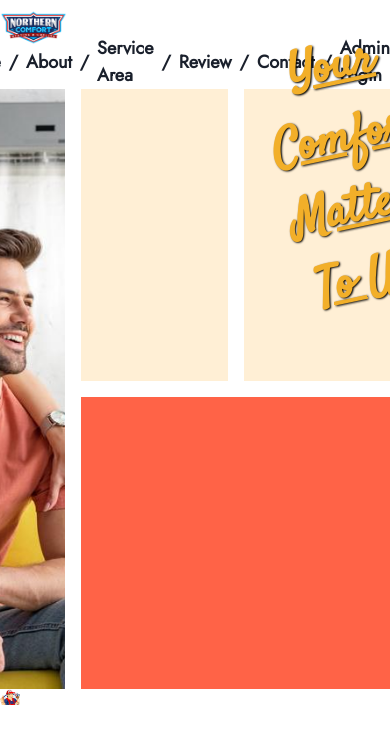
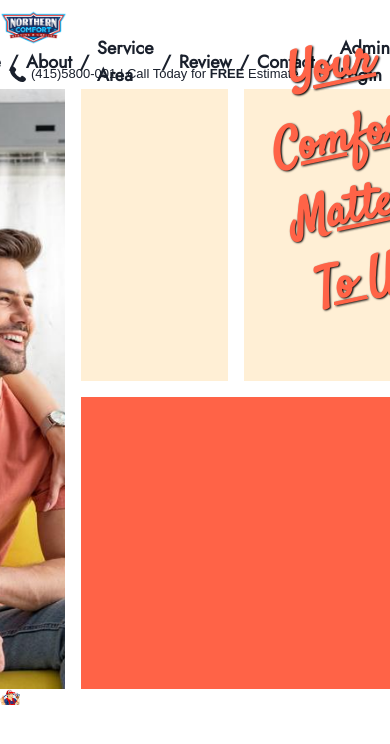
Before and after one commit to hngreenberg/NorthernComfort, a React (Create React App) app in the folder nc-project/: page / in a window 390 px wide. Shown: the top 744 px of the page. Built offline with nearby package versions, Linux system fonts and the light colour scheme.

Commit message:
added phone in home top=left corner

```diff
--- a/nc-project/src/pages/Home.js
+++ b/nc-project/src/pages/Home.js
@@ -1,5 +1,6 @@
 import React from "react";
-import { Box, Text, Grid, GridItem } from "@chakra-ui/react";
+import { PhoneIcon } from '@chakra-ui/icons'
+import { Box, Grid, GridItem, Text } from "@chakra-ui/react";
 import bgImage from "../images/couple-sitting.jpg";
 import "../Fonts.css";
 
@@ -43,12 +44,24 @@ function Home() {
     <>
     <Box style={{
       position: 'absolute',
+      zIndex:"1",
+      marginLeft:"10px",
+      display: "flex",
+      alignItems: "center",
+      marginTop:"-25px"
+    }}>
+    <PhoneIcon />
+    <Text style={{ marginLeft: "5px", fontSize:"13px" }}>(415)5800-001 | Call Today for <strong>FREE</strong> Estimate</Text>
+    </Box>
+    <Box style={{
+      position: 'absolute',
+      MarginBottom:"60vw"
     }}>
     <h2
       className="headtitle"
       style={{
         fontWeight: "bold",
-        color: "#F2AF29",
+        color: "tomato",
         textAlign: "center",
         fontSize: "3em",
         fontFamily: "'Satisfy', cursive",
--- a/package.json
+++ b/package.json
@@ -14,5 +14,8 @@
   "license": "ISC",
   "devDependencies": {
     "concurrently": "^5.3.0"
+  },
+  "dependencies": {
+    "@chakra-ui/icons": "^2.0.19"
   }
 }
```
Also changed, not shown: 1 other file (tests, documents, lock files or other folders).
